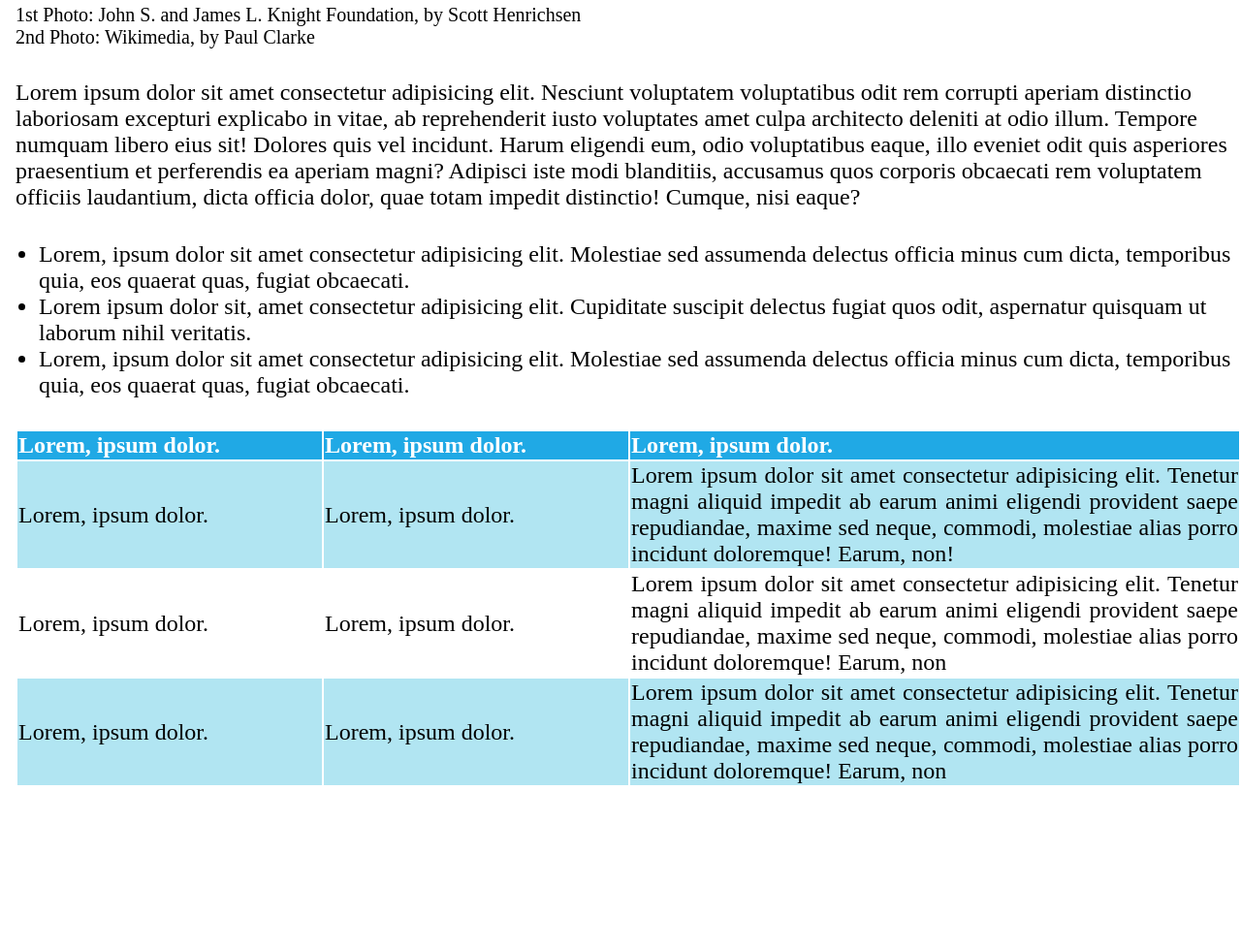
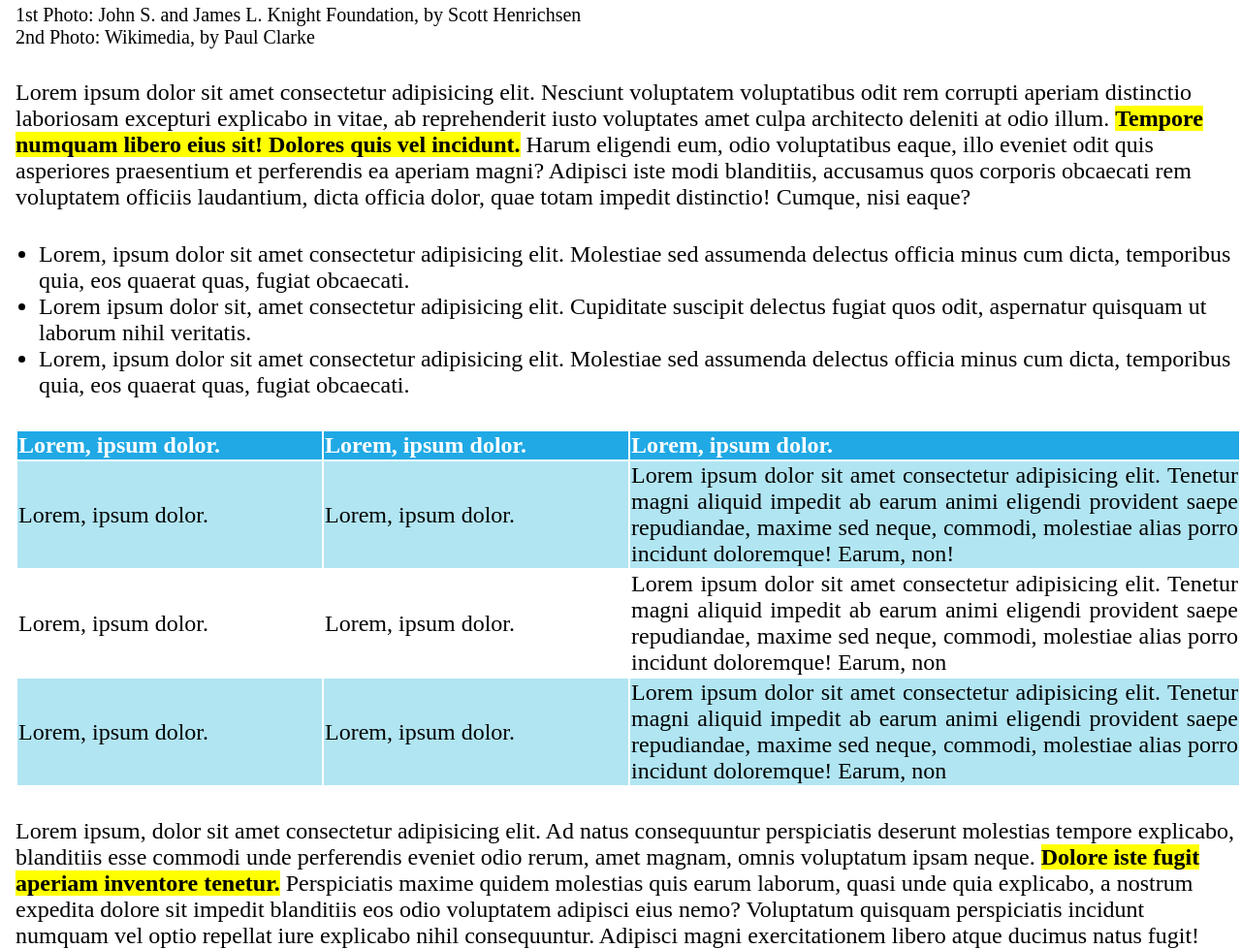
Before and after one commit to pollohultima/html-css-booleaner, a plain HTML site: page index.html in a window 1280 px wide. Shown: the part 1856-2835 px from the top of the page at 97% size. Before the commit the page ends 2668 px from the top, so only its background shows below. Drawn offline with Linux system fonts and the light colour scheme.

Commit message:
Article end completed

```diff
--- a/index.html
+++ b/index.html
@@ -47,8 +47,8 @@
                     Nesciunt voluptatem voluptatibus odit rem corrupti aperiam
                     distinctio laboriosam excepturi explicabo in vitae, ab
                     reprehenderit iusto voluptates amet culpa architecto
-                    deleniti at odio illum. Tempore numquam libero eius sit!
-                    Dolores quis vel incidunt. Harum eligendi eum, odio
+                    deleniti at odio illum. <b>Tempore numquam libero eius sit!
+                        Dolores quis vel incidunt.</b> Harum eligendi eum, odio
                     voluptatibus eaque, illo eveniet odit quis asperiores
                     praesentium et perferendis ea aperiam magni? Adipisci iste
                     modi blanditiis, accusamus quos corporis obcaecati rem
@@ -123,7 +123,18 @@
 
             <!-- Article End -->
             <section class="outro">
-
+                <p>Lorem ipsum, dolor sit amet consectetur adipisicing elit. Ad
+                    natus consequuntur perspiciatis deserunt molestias tempore
+                    explicabo, blanditiis esse commodi unde perferendis eveniet
+                    odio rerum, amet magnam, omnis voluptatum ipsam neque.
+                    <b>Dolore iste fugit aperiam inventore tenetur.</b>
+                    Perspiciatis
+                    maxime quidem molestias quis earum laborum, quasi unde quia
+                    explicabo, a nostrum expedita dolore sit impedit blanditiis
+                    eos odio voluptatem adipisci eius nemo? Voluptatum quisquam
+                    perspiciatis incidunt numquam vel optio repellat iure
+                    explicabo nihil consequuntur. Adipisci magni exercitationem
+                    libero atque ducimus natus fugit!</p>
             </section>
 
 
--- a/style.css
+++ b/style.css
@@ -79,3 +79,7 @@ thead{
 #half{
     width: 50%;
 }
+
+b{
+    background-color: yellow;
+}
```
